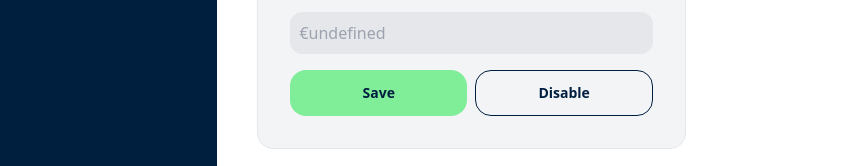
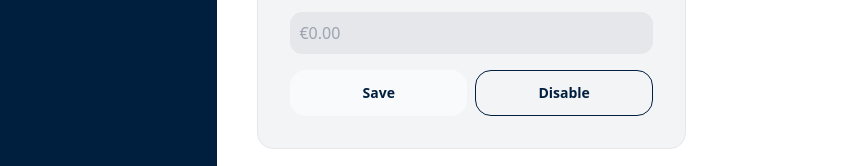
Before and after one commit to michelmnds/liveFLIZ, a Next.js app: page /widgets in a window 1280 px wide. Shown: the part 477-643 px from the top of the page, without its empty margins (0-857 px from the left). Built offline with nearby package versions, Linux system fonts and the light colour scheme; no server answers.

Commit message:
fix: format amounts on widgets and [username] screens

```diff
--- a/src/app/(dashboard)/widgets/page.tsx
+++ b/src/app/(dashboard)/widgets/page.tsx
@@ -15,6 +15,7 @@ import { UrlField } from '@/components/UrlField';
 import { editMinDonationAmountSchema } from '@/schemas/editProfile.schema';
 import { StreamerType } from '@/schemas/streamer.schema';
 import { editStreamer, restartWidget, testAlert } from '@/services/api/apiClient';
+import { formatAmount } from '@/utils/amount';
 import { valibotResolver } from '@hookform/resolvers/valibot';
 import { Tooltip } from '@radix-ui/themes';
 import { useMutation } from '@tanstack/react-query';
@@ -34,11 +35,13 @@ export default function WidgetsPage() {
   const { data: session, update } = useSession();
   const streamer = session?.user;
   const language = useLocale();
+  const defaultValue = language === 'de' ? '0,00 €' : '€0.00';
+
   const { control, handleSubmit, watch, reset } = useForm({
     mode: 'onSubmit',
     resolver: valibotResolver(editMinDonationAmountSchema),
     defaultValues: {
-      minDonationAmount: `€${streamer?.minDonationAmount?.toString()}` || '€0.00' // TO-DO: FORMAT THE AMOUNT COMING FROM THE SESSION
+      minDonationAmount: formatAmount(parseFloat(streamer?.minDonationAmount || '0'), language) || defaultValue // TO-DO: FORMAT THE AMOUNT COMING FROM THE SESSION
     }
   });
 
@@ -60,7 +63,7 @@ export default function WidgetsPage() {
   const handleMinimumAmountDisable = async () => {
     try {
       mutate({ minDonationAmount: '0' });
-      reset({ minDonationAmount: '€0.00' });
+      reset({ minDonationAmount: defaultValue });
     } catch (error) {
       console.error(error);
     }
@@ -178,7 +181,7 @@ export default function WidgetsPage() {
               />
               <div className="flex w-full gap-2">
                 <Button
-                  disabled={watch('minDonationAmount') == '€0.00' || watch('minDonationAmount') == '€0'}
+                  disabled={watch('minDonationAmount') == defaultValue || watch('minDonationAmount') == '€0'}
                   type="submit">
                   {t('Labels.common.button.save')}
                 </Button>
--- a/src/app/[username]/page.tsx
+++ b/src/app/[username]/page.tsx
@@ -17,7 +17,7 @@ import { convertAmountToJSNumber } from '@/utils/amount';
 import { CHECKOUT_URL } from '@/utils/CONSTS';
 import { valibotResolver } from '@hookform/resolvers/valibot';
 import { useQuery } from '@tanstack/react-query';
-import { useTranslations } from 'next-intl';
+import { useLocale, useTranslations } from 'next-intl';
 import Image from 'next/image';
 import Link from 'next/link';
 import { useParams, useRouter } from 'next/navigation';
@@ -30,8 +30,10 @@ import { IoMdArrowRoundBack } from 'react-icons/io';
 export default function DonationPage() {
   const t = useTranslations();
   const router = useRouter();
+  const locale = useLocale();
   const [qrcValue, setQrcValue] = useState('');
   const { username } = useParams() as { username?: string };
+  const defaultValue = locale === 'de' ? '0,00 €' : '€0.00';
 
   const { handleSubmit, control, setValue, formState, watch } = useForm({
     mode: 'onChange',
@@ -39,7 +41,7 @@ export default function DonationPage() {
     defaultValues: {
       username: '',
       message: '',
-      amount: '€0.00'
+      amount: defaultValue
     }
   });
 
@@ -67,7 +69,7 @@ export default function DonationPage() {
   const handleCancel = () => {
     setQrcValue('');
     setValue('message', '');
-    setValue('amount', '€0.00');
+    setValue('amount', defaultValue);
   };
 
   return (
```
